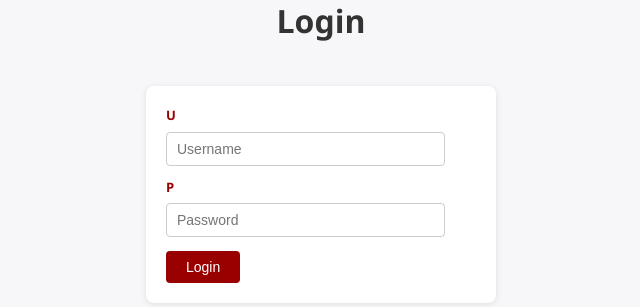
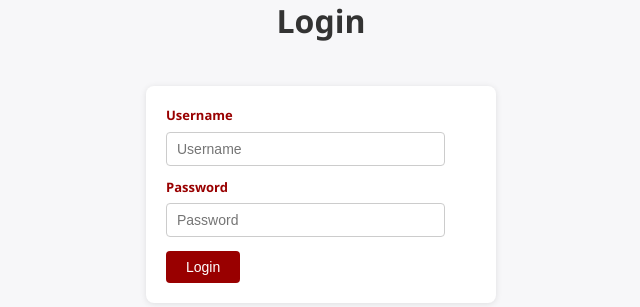
Before and after one commit to jesvinraj/Driver-Drowsiness-Detection, a Flask app: page /login in a window 1280 px wide. Shown: the part 161-468 px from the top of the page, without its empty margins (319-959 px from the left). Run offline with Flask 3, Linux system fonts and the light colour scheme.

Commit message:
Update login.html
Clean up login.html labels and remove dead code

```diff
--- a/templates/login.html
+++ b/templates/login.html
@@ -11,43 +11,12 @@
 	<a href="/login">Admin</a>
 	</div>
 
-
-
-
-    <!--<form name="form1" method="post" action="">
-      <p>&nbsp;</p>
-      <table width="275" height="183" border="0" align="center" cellpadding="5" cellspacing="0" class="bg1">
-        <tr>
-          <td colspan="2" align="center" class="bg2">Admin Login </td>
-        </tr>
-        <tr>
-          <td>Username</td>
-          <td><input type="text" name="uname"></td>
-        </tr>
-        <tr>
-          <td>Password</td>
-          <td><input type="text" name="pass"></td>
-        </tr>
-        <tr>
-          <td>&nbsp;</td>
-          <td><input name="btn" type="submit" value="Login"></td>
-        </tr>
-      </table>
-</form>-->
 <div class="login">
 			<h1>Login</h1>
-			<!--<div class="links">
-				<a href="{{ url_for('login') }}" class="active">Login</a>
-				<a href="#">Register</a>
-			</div>-->
 			<form action="{{ url_for('login') }}" method="post">
-				<label for="username">
-					<i class="fas fa-user">U</i>
-				</label>
+				<label for="username">Username</label>
 				<input type="text" name="uname" placeholder="Username" required>
-				<label for="password">
-					<i class="fas fa-lock">P</i>
-				</label>
+				<label for="password">Password</label>
 				<input type="password" name="pass" placeholder="Password" required>
 				<div class="msg">{{ msg }}</div>
 				<input type="submit" value="Login">
```
